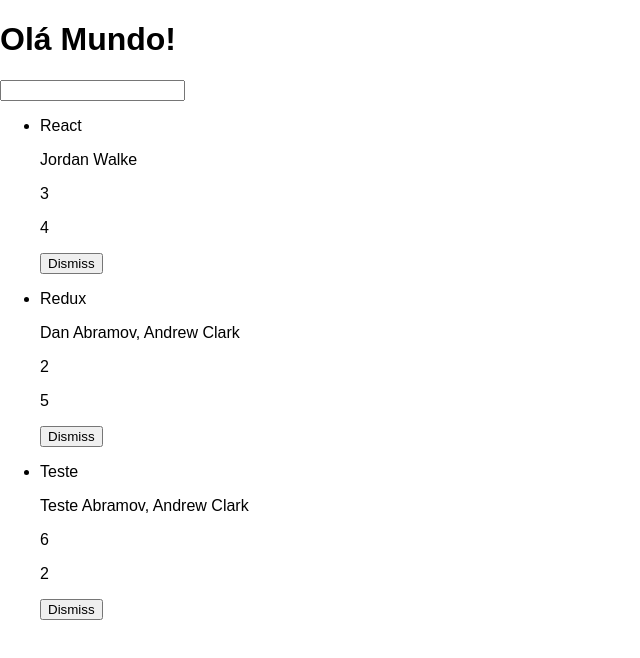
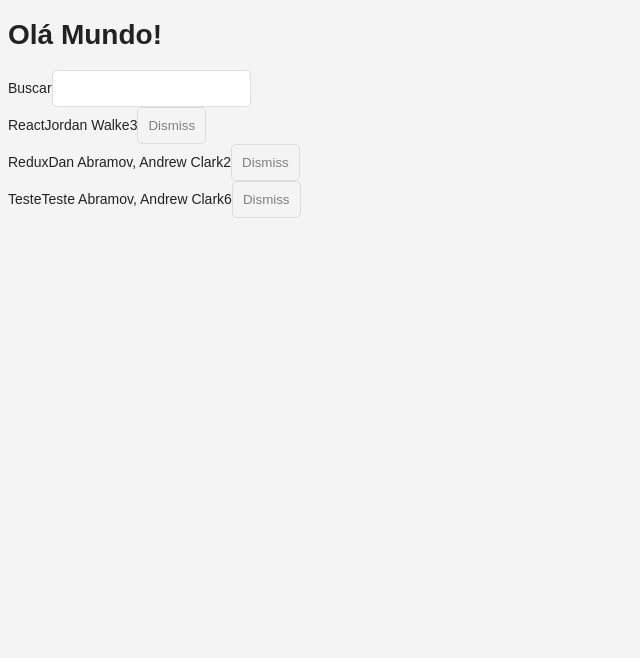
Before and after one commit to leandromt/hackernews, a React (Create React App) app: page / in a window 1280 px wide. Shown: the top 658 px of the page, without its empty margins (0-640 px from the left). Built offline with nearby package versions, Linux system fonts and the light colour scheme.

Commit message:
Style Components

```diff
--- a/src/App.css
+++ b/src/App.css
@@ -1,28 +1,63 @@
-.App {
+.page {
+  margin: 20px;
+}
+
+.interactions {
   text-align: center;
 }
 
-.App-logo {
-  animation: App-logo-spin infinite 20s linear;
-  height: 80px;
+.table {
+  margin: 20px 0;
 }
 
-.App-header {
-  background-color: #222;
-  height: 150px;
-  padding: 20px;
-  color: white;
+.table-header {
+  display: flex;
+  line-height: 24px;
+  font-size: 16px;
+  padding: 0 10px;
+  justify-content: space-between;
 }
 
-.App-title {
-  font-size: 1.5em;
+.table-empty {
+  margin: 200px;
+  text-align: center;
+  font-size: 16px;
 }
 
-.App-intro {
-  font-size: large;
+.table-row {
+  display: flex;
+  line-height: 24px;
+  white-space: nowrap;
+  margin: 10px 0;
+  padding: 10px;
+  background: #ffffff;
+  border: 1px solid #e3e3e3;
 }
 
-@keyframes App-logo-spin {
-  from { transform: rotate(0deg); }
-  to { transform: rotate(360deg); }
+.table-header > span {
+  overflow: hidden;
+  text-overflow: ellipsis;
+  padding: 0 5px;
 }
+
+.table-row > span {
+  overflow: hidden;
+  text-overflow: ellipsis;
+  padding: 0 5px;
+}
+
+.button-inline {
+  border-width: 0;
+  background: transparent;
+  color: inherit;
+  text-align: inherit;
+  -webkit-font-smoothing: inherit;
+  padding: 0;
+  font-size: inherit;
+  cursor: pointer;
+}
+
+.button-active {
+  border-radius: 0;
+  border-bottom: 1px solid #38bb6c;
+}
--- a/src/App.js
+++ b/src/App.js
@@ -1,6 +1,5 @@
 import React, { Component } from "react";
 import Header from "./components/Header";
-import Search from "./components/Search";
 import Table from "./components/Table";
 
 const list = [
@@ -57,13 +56,26 @@
   render() {
     const { title, list, searchTerm } = this.state;
     return (
-      <div className="App">
-        <Header title={title} />
-        <Search onChange={this.onSearchChange} value={searchTerm} />
+      <div className="page">
+        <div className="interactions">
+          <Header title={title} />
+          <Search onChange={this.onSearchChange} value={searchTerm}>
+            Buscar
+          </Search>
+        </div>
         <Table list={list} pattern={searchTerm} onDismiss={this.onDismiss} />
       </div>
     );
   }
 }
 
+// Functional Stateless Components
+// Components nao possui ciclo de vida
+const Search = ({ onChange, value, children }) => (
+  <form>
+    <label htmlFor="search">{children}</label>
+    <input id="search" type="text" onChange={onChange} value={value} />
+  </form>
+);
+
 export default App;
--- /dev/null
+++ b/src/components/Button.jsx
@@ -0,0 +1,14 @@
+import React, { Component } from "react";
+
+class Button extends Component {
+  render() {
+    const { onClick, className = "btn-default", children } = this.props;
+    return (
+      <button className={className} onClick={onClick} type="button">
+        {children}
+      </button>
+    );
+  }
+}
+
+export default Button;
--- a/src/components/Search.jsx
+++ b/src/components/Search.jsx
@@ -1,11 +1,14 @@
-import React, { Component } from 'react';
+// Componentes de Classe ES6
+// Possui indepencia
+import React, { Component } from "react";
 
 class Search extends Component {
   render() {
-    const { onChange, value } = this.props;
+    const { onChange, value, children } = this.props;
     return (
       <form>
-        <input type="text" onChange={onChange} value={value} />
+        <label htmlFor="search">{children}</label>
+        <input id="search" type="text" onChange={onChange} value={value} />
       </form>
     );
   }
--- a/src/components/Table.jsx
+++ b/src/components/Table.jsx
@@ -1,4 +1,5 @@
-import React, { Component } from 'react';
+import React, { Component } from "react";
+import Button from "./Button";
 
 const isSearched = searchTerm => item =>
   item.title.toLowerCase().includes(searchTerm.toLowerCase());
@@ -7,17 +8,26 @@
   render() {
     const { list, pattern, onDismiss } = this.props;
     return (
-      <ul>
-        {list.filter(isSearched(pattern)).map(item =>
-          <li id={item.key} key={item.objectID}>
-            <p><a href={item.ul}>{item.title}</a></p>
-            <p>{item.author}</p>
-            <p>{item.num_comments}</p>
-            <p>{item.points}</p>
-            <p><button onClick={() => onDismiss(item.objectID)} type="button">Dismiss</button></p>
-          </li>
-        )}
-      </ul>
+      <div className="table">
+        {list.filter(isSearched(pattern)).map(item => (
+          <div id={item.key} key={item.objectID} className="table-row">
+            <span style={{ width: "40%" }}>
+              <a href={item.ul}>{item.title}</a>
+            </span>
+            <span style={{ width: "30%" }}>{item.author}</span>
+            <span style={{ width: "10%" }}>{item.num_comments}</span>
+            <span style={{ width: "10%" }}>{item.spanoints}</span>
+            <span style={{ width: "10%" }}>
+              <Button
+                className="button-inline"
+                onClick={() => onDismiss(item.objectID)}
+              >
+                Dismiss
+              </Button>
+            </span>
+          </div>
+        ))}
+      </div>
     );
   }
 }
--- a/src/index.css
+++ b/src/index.css
@@ -1,5 +1,45 @@
 body {
+  color: #222;
+  background: #f4f4f4;
+  font: 400 14px CoreSans, Arial, sans-serif;
+}
+
+a {
+  color: #222;
+}
+
+a:hover {
+  text-decoration: underline;
+}
+
+ul,
+li {
+  list-style: none;
+  padding: 0;
   margin: 0;
-  padding: 0;
-  font-family: sans-serif;
 }
+
+input {
+  padding: 10px;
+  border-radius: 5px;
+  outline: none;
+  margin-right: 10px;
+  border: 1px solid #dddddd;
+}
+
+button {
+  padding: 10px;
+  border-radius: 5px;
+  border: 1px solid #dddddd;
+  background: transparent;
+  color: #808080;
+  cursor: pointer;
+}
+
+button:hover {
+  color: #222;
+}
+
+*:focus {
+  outline: none;
+}
```
